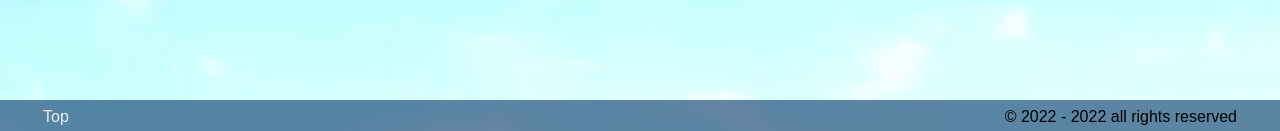
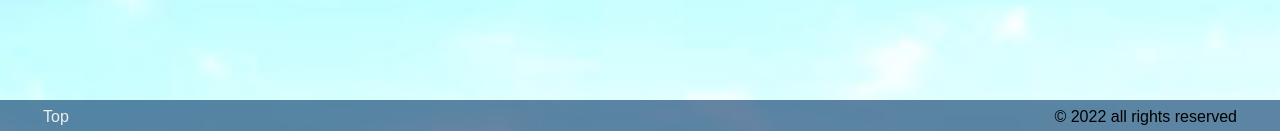
Before and after one commit to mrrezaie/mrrezaie.github.io, a Jekyll site: the page built from index.html, in a window 1280 px wide. Shown: the part 766-897 px from the top of the page. Built offline with Jekyll 4.4.1, drawn with Linux system fonts in a browser that asks for light colours.

Commit message:
Update default.html

```diff
--- a/_layouts/default.html
+++ b/_layouts/default.html
@@ -96,7 +96,7 @@
 			<div id="footer">
 				<ul>
 					<li class='left'><a id='a' href="#">Top</a></li>
-					<li class='right'>&copy; 2022 - 2022 all rights reserved</li>
+					<li class='right'>&copy; 2022 all rights reserved</li>
 				</ul>
 			</div>
 
```
